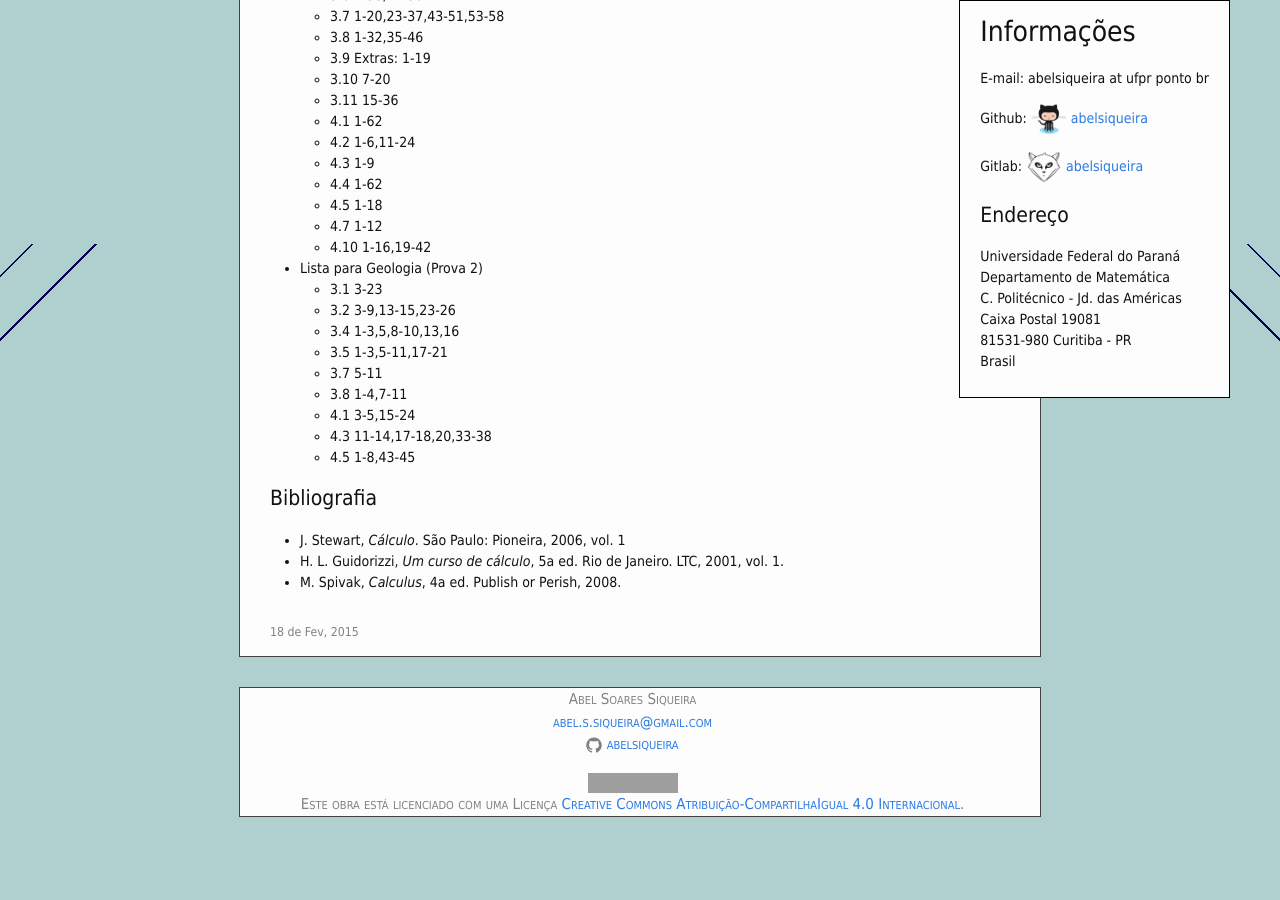
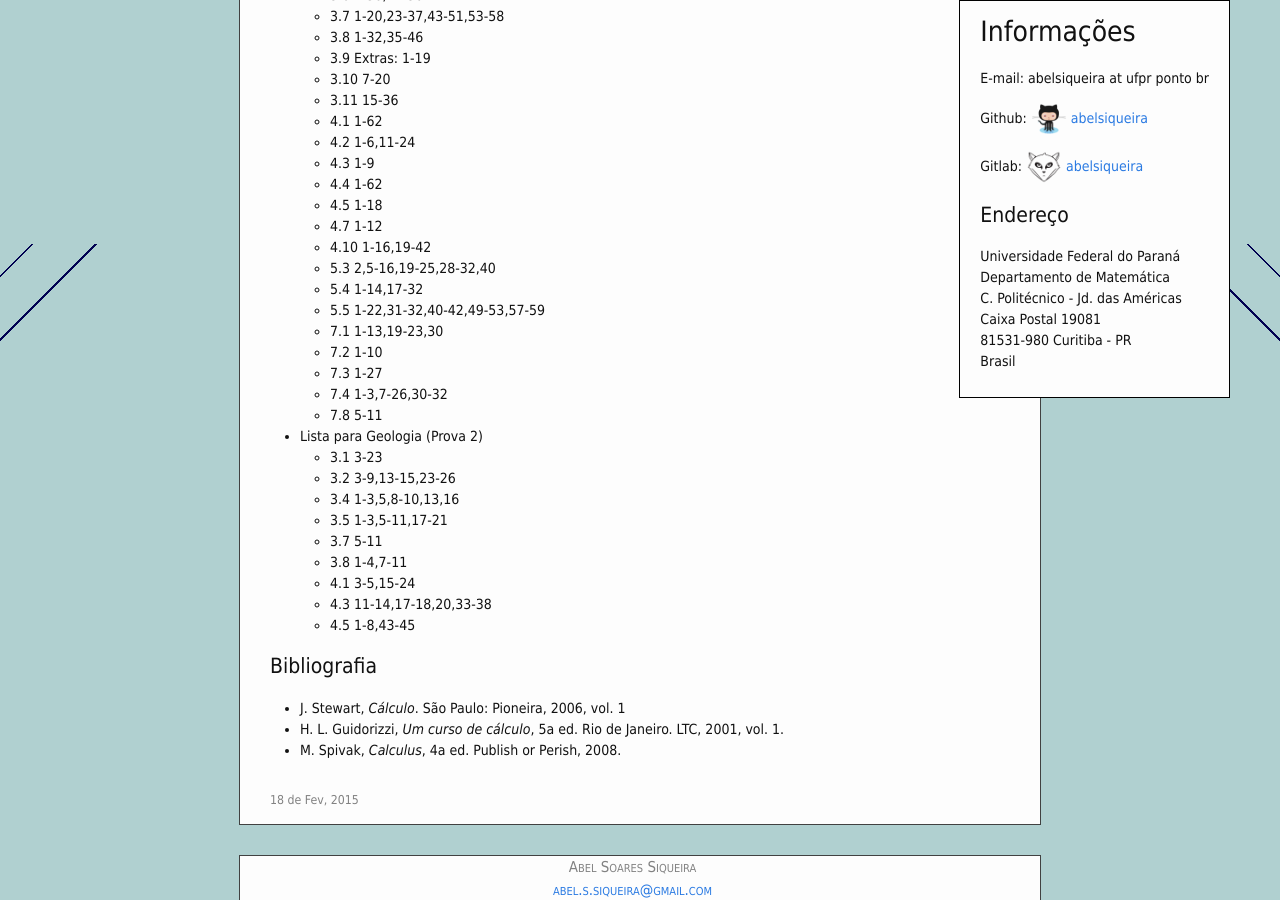
Before and after one commit to abelsiqueira/abelsiqueira.github.io-old, a Jekyll site: the page built from _posts/br/2015-02-18-cm201-calculo-diferencial-e-integral-2015s1.markdown, in a window 1280 px wide and 900 px high, scrolled down 1556 px. Built offline with Jekyll 4.4.1, drawn with Linux system fonts in a browser that asks for light colours; nearby versions of some CDN libraries; before the commit the page ends 2373 px from its top, so only the background shows below that; grey boxes are pictures that could not be loaded.

Commit message:
Atualiza lista de exercícios de cm201-C

```diff
--- a/_posts/br/2015-02-18-cm201-calculo-diferencial-e-integral-2015s1.markdown
+++ b/_posts/br/2015-02-18-cm201-calculo-diferencial-e-integral-2015s1.markdown
@@ -93,6 +93,14 @@ permalink:  cm201-2015s1
     - 4.5 1-18
     - 4.7 1-12
     - 4.10 1-16,19-42
+    - 5.3 2,5-16,19-25,28-32,40
+    - 5.4 1-14,17-32
+    - 5.5 1-22,31-32,40-42,49-53,57-59
+    - 7.1 1-13,19-23,30
+    - 7.2 1-10
+    - 7.3 1-27
+    - 7.4 1-3,7-26,30-32
+    - 7.8 5-11
   - Lista para Geologia (Prova 2)
     - 3.1 3-23
     - 3.2 3-9,13-15,23-26
```
